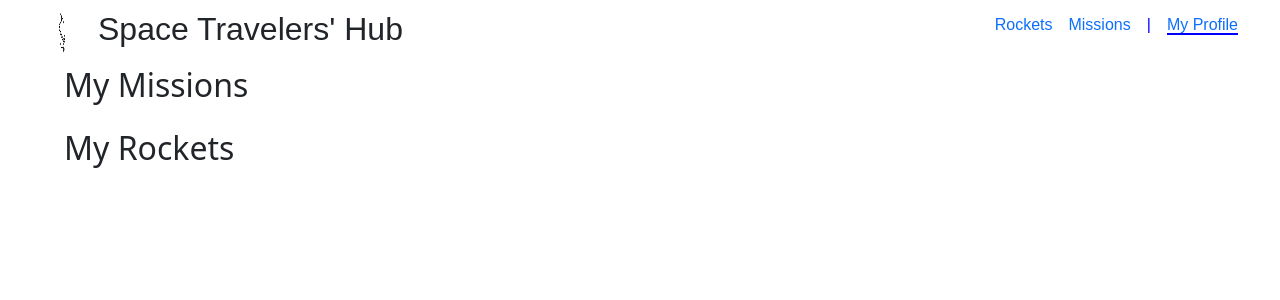
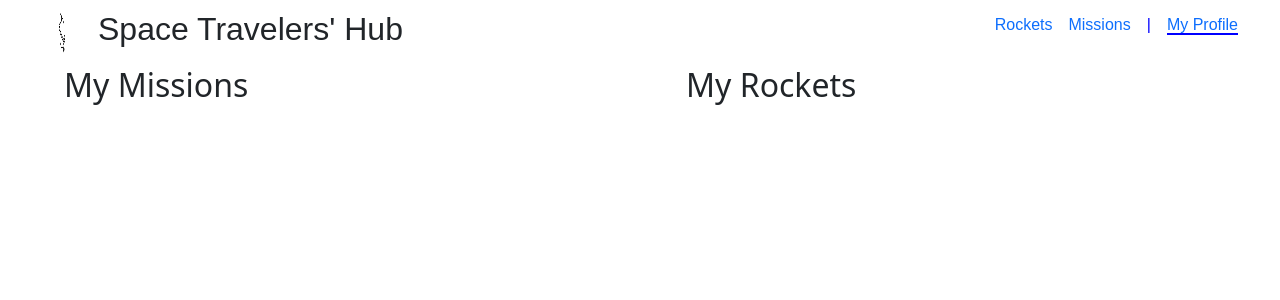
Before and after one commit to AmineDerbal/Space-Travelers-Hub, a React (Create React App) app: page /myprofile in a window 1280 px wide. Shown: the top 300 px of the page. Built offline with nearby package versions, Linux system fonts and the light colour scheme.

Commit message:
Add Styles to My profile

```diff
--- a/src/Components/styles/Profile.css
+++ b/src/Components/styles/Profile.css
@@ -2,7 +2,14 @@
   width: 50%;
 }
 
+.missions-list {
+  width: 50%;
+}
+
 .profile-content {
+  gap: 8%;
+  display: flex;
   width: 90%;
   margin: 0 auto;
+  align-content: space-between;
 }
```
